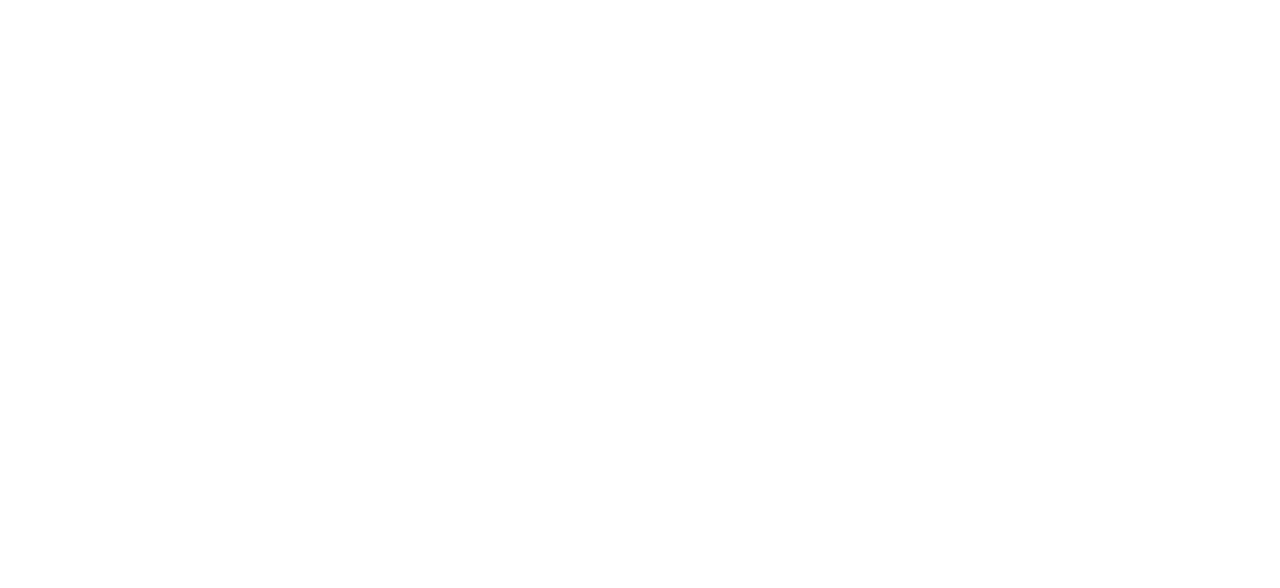
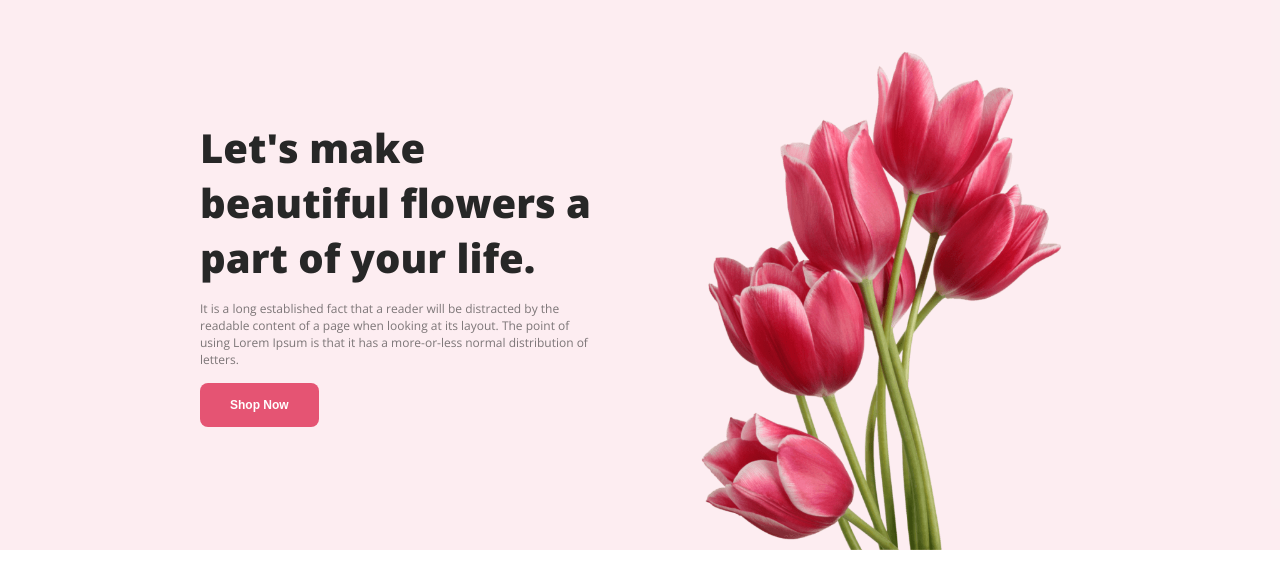
Before and after one commit to SarahSamiha/flower-shop, a plain HTML site: page index.html in a window 1280 px wide. Drawn offline with nearby package versions, Linux system fonts and the light colour scheme.

Commit message:
banner added

```diff
--- a/index.html
+++ b/index.html
@@ -1,11 +1,59 @@
 <!DOCTYPE html>
 <html lang="en">
+
 <head>
     <meta charset="UTF-8">
     <meta name="viewport" content="width=device-width, initial-scale=1.0">
     <title>Sarah's Flower Shop</title>
+
+    <link rel="preconnect" href="https://fonts.googleapis.com">
+    <link rel="preconnect" href="https://fonts.gstatic.com" crossorigin>
+    <link href="https://fonts.googleapis.com/css2?family=Lato&family=Open+Sans:wght@400;700;800&display=swap"
+        rel="stylesheet">
+
+    <link rel="stylesheet" href="styles/flowerShop.css">
 </head>
+
 <body>
+    <header>
+        <!-- Banner -->
+        <section class="banner">
 
+            <div id="header-contents">
+
+                <h1 id="header-title">
+                    Let's make beautiful flowers a part of your life.
+                </h1>
+
+                <p id="header-description">
+                    It is a long established fact that a reader will be distracted by the readable content of a page
+                    when looking at its layout. The point of using Lorem Ipsum is that it has a more-or-less normal
+                    distribution of letters.
+                </p>
+
+                <button class="btn-primary">Shop Now</button>
+
+            </div>
+
+            <img id="header-img" src="Flower Asset/pngwing 10.png" alt="Flower Picture">
+
+        </section>
+        <!-- Banner End -->
+
+        <!-- Hot Deal Section -->
+
+
+    </header>
+
+
+    <main>
+
+    </main>
+
+
+    <footer>
+
+    </footer>
 </body>
+
 </html>
--- a/styles/flowerShop.css
+++ b/styles/flowerShop.css
@@ -0,0 +1,56 @@
+/* All */
+
+* {
+    margin: 0;
+}
+
+body {
+    font-family: 'Lato', sans-serif;
+    font-family: 'Open Sans', sans-serif;
+}
+
+.btn-primary {
+    border-radius: 8px;
+    background: #E55473;
+    color: #FFF;
+    font-size: 12px;
+    font-weight: 700;
+    border: 0px;
+    padding: 15px 30px;
+    margin-top: 15px;
+}
+
+/* Banner */
+
+.banner {
+    display: flex;
+    padding: 0px 200px;
+    background-color: rgba(229, 84, 115, 0.10);
+    justify-content: space-between;
+
+}
+
+#header-contents {
+    max-width: 400px;
+    margin: 120px 0px;
+}
+
+#header-title {
+    color: #272727;
+    font-size: 40px;
+    font-weight: 800;
+}
+
+#header-description {
+    color: rgba(39, 39, 39, 0.60);
+    font-size: 12px;
+    font-weight: 400;
+    margin-top: 15px;
+}
+
+#header-img {
+    margin-top: 50px;
+    margin-bottom: 0px;
+    height: 500px;
+    /* width: 150px; */
+}
```
